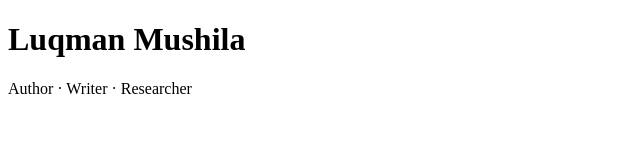
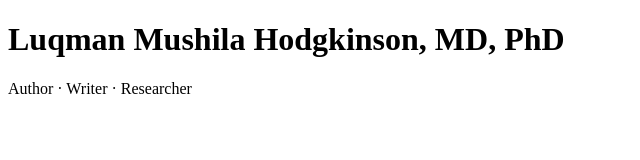
Before and after one commit to luqmanmushila/luqmanhodgkinson, a plain HTML site: page index.html in a window 1280 px wide. Shown: the whole page, without its empty margins (0-640 px from the left). Drawn offline with Linux system fonts and the light colour scheme.

Commit message:
Update index.html

```diff
--- a/index.html
+++ b/index.html
@@ -8,7 +8,7 @@
   <meta name="robots" content="index, follow">
 </head>
 <body>
-  <h1>Luqman Mushila</h1>
+  <h1>Luqman Mushila Hodgkinson, MD, PhD</h1>
   <p>Author · Writer · Researcher</p>
 </body>
 </html>
```
